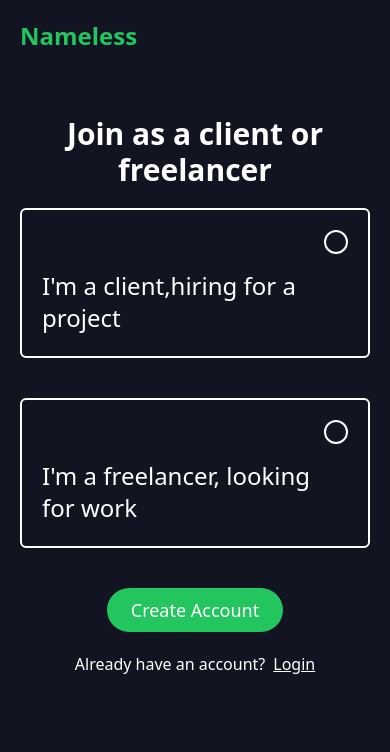
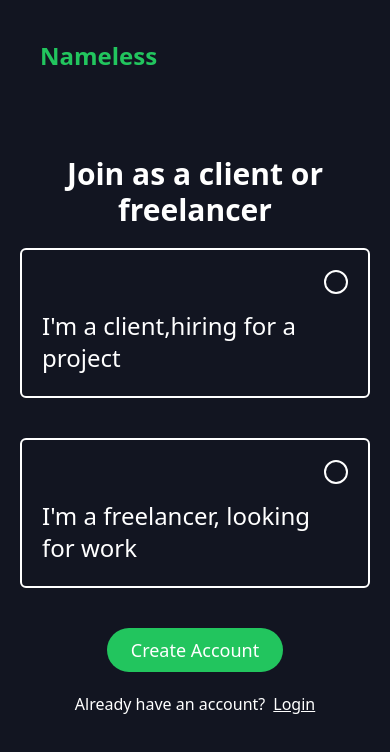
Before and after one commit to devtofunmi/freelance, a Next.js app: page /auth in a window 390 px wide. Shown: the top 752 px of the page. Built offline with nearby package versions, Linux system fonts and the light colour scheme.

Commit message:
adjust the padding

```diff
--- a/src/components/Topbar.tsx
+++ b/src/components/Topbar.tsx
@@ -1,6 +1,6 @@
 export default function Topbar() {
   return (
-    <div className="md:p-2">
+    <div className="p-5 md:p-2">
      <h1 className="text-2xl text-green-500 font-semibold">Nameless</h1>
     </div>
   );
```
